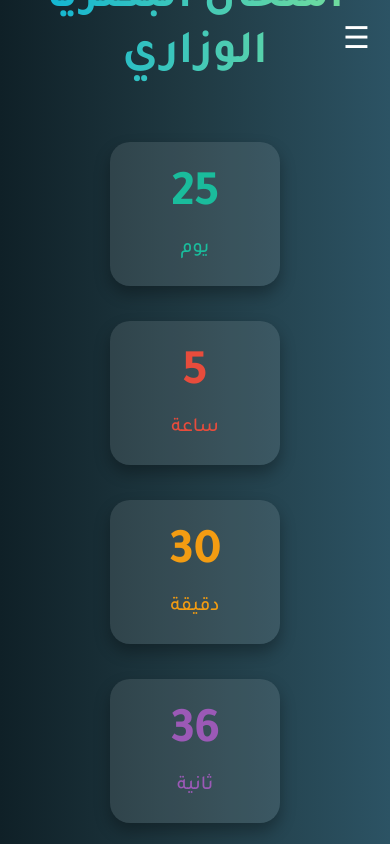
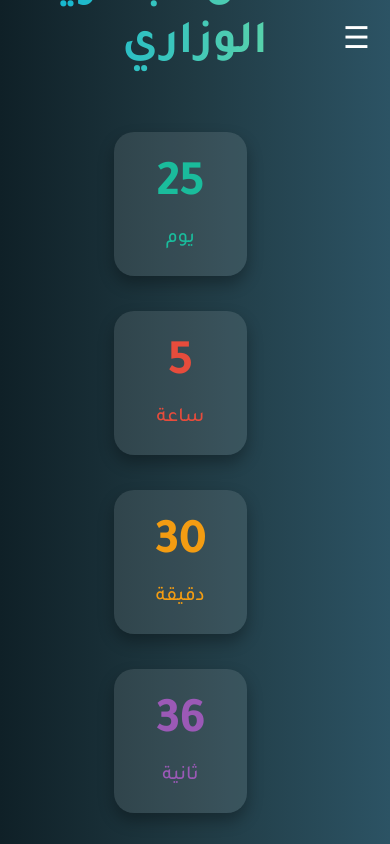
Before and after one commit to hussein04n/bot, a plain HTML site: page index.html in a window 390 px wide. Drawn offline with Linux system fonts and the light colour scheme.

Commit message:
Update index.html

```diff
--- a/index.html
+++ b/index.html
@@ -41,10 +41,10 @@
 
     #timer {
       display: flex;
-      justify-content: center;
-      gap: 35px;
+      justify-content: space-evenly;
       flex-wrap: wrap;
       padding: 0 20px;
+      gap: 15px;
     }
 
     .time-box {
@@ -54,6 +54,7 @@
       width: 120px;
       box-shadow: 0 8px 16px rgba(0,0,0,0.3);
       transition: transform 0.3s ease;
+      text-align: center;
     }
 
     .time-box:hover {
@@ -115,6 +116,20 @@
 
     .show-menu {
       display: block;
+    }
+
+    /* تغيير ترتيب العناصر في وضع الهاتف المحمول */
+    @media (max-width: 600px) {
+      #timer {
+        flex-direction: column;
+        justify-content: center;
+        align-items: center;
+      }
+
+      .time-box {
+        width: 80%;
+        margin-bottom: 20px;
+      }
     }
   </style>
 </head>
```
